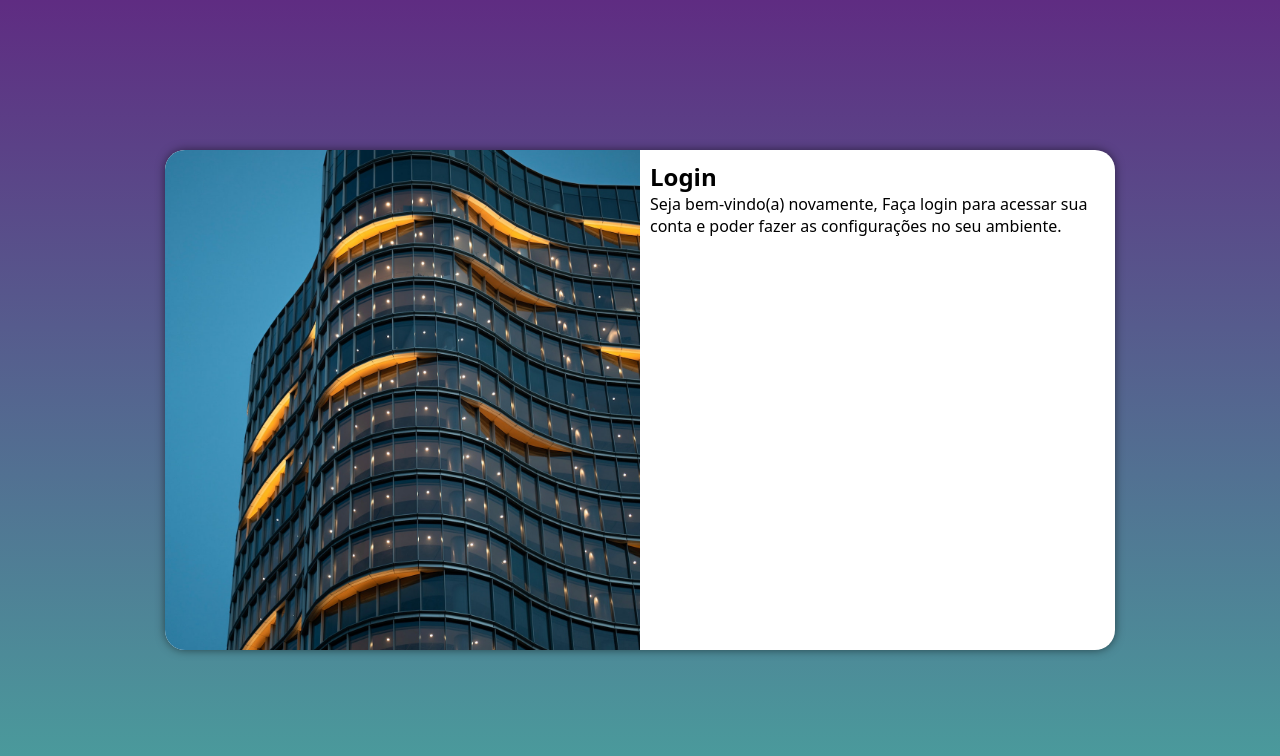
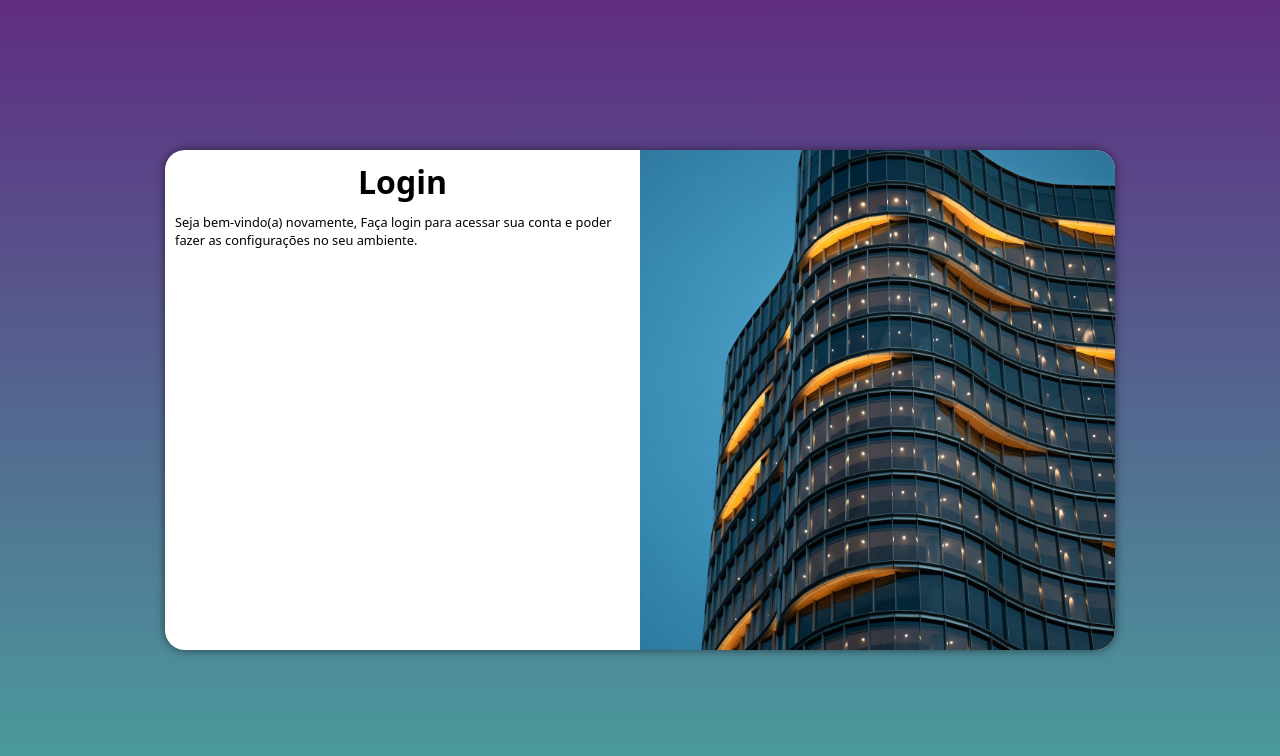
Before and after one commit to Felipews365/projeto-login, a plain HTML site: page index.html in a window 1280 px wide. Drawn offline with Linux system fonts and the light colour scheme.

Commit message:
media query top

```diff
--- a/estilos/media-query.css
+++ b/estilos/media-query.css
@@ -42,13 +42,30 @@ Grandes telas: acima de 1200px */
     }
 
     section#login > div#imagem {
-        float: left;
+        float: right;
         width: 50%;
         height: 100%;
     }
 
     section#login > div#formulario {
-        float: right;
+        float: left;
         width: 50%;
     }
+
+    div#formulario > h1 {
+        font-size: 2em;
+    }
+
+    div#formulario > p {
+        font-size: 1.2em;
+    }
 }
+
+div#formulario > h1 {
+    text-align: center;
+    margin-bottom: 10px;
+}
+
+div#formulario > p {
+    font-size: 0.8em;
+}
```
